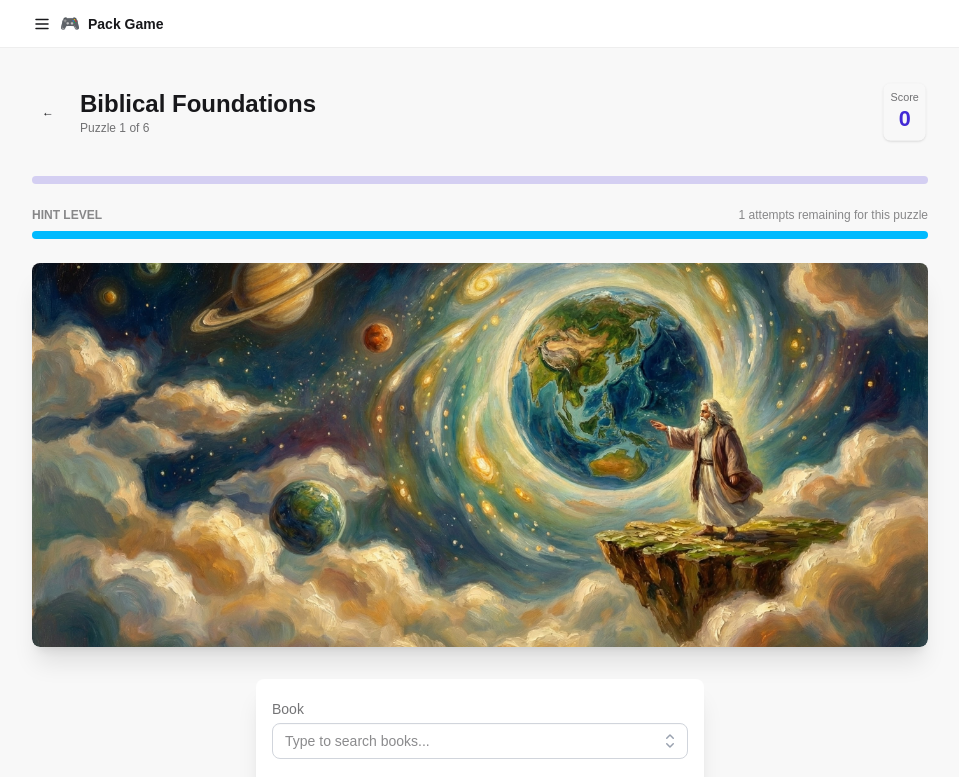
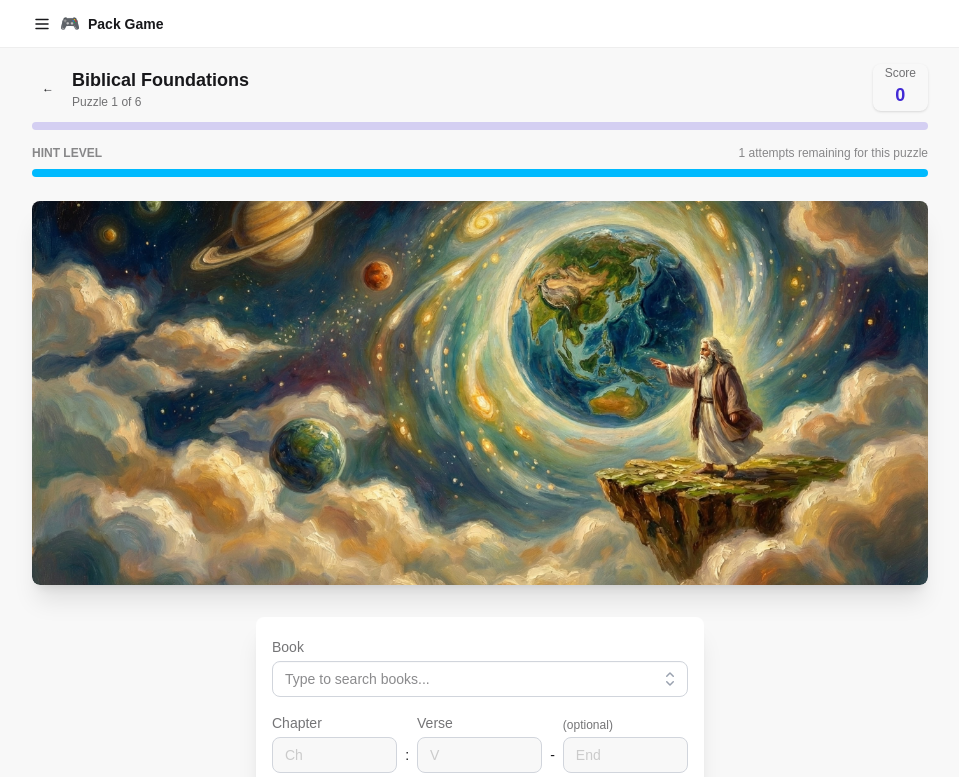
Before and after one commit to VegaSkyLabs/vega-bible-web, a Next.js app: page /game/starter-pack in a window 1280 px wide. Shown: the top 777 px of the page, without its empty margins (160-1119 px from the left). Built offline with nearby package versions, Linux system fonts and the light colour scheme.

Commit message:
[Update] - Adjust layout and styling in GameContainer for improved UI -I think this style look bit better.

```diff
--- a/components/GameContainer.tsx
+++ b/components/GameContainer.tsx
@@ -86,30 +86,30 @@ export default function GameContainer({ puzzlePackage, initialPuzzleId }: GameCo
   const currentImagePath = currentPuzzle.imageClues[currentImageIndex] || currentPuzzle.imageClues[0];
 
   return (
-    <div className="min-h-screen bg-base-200 py-8 px-4">
+    <div className="min-h-screen bg-base-200 p-4">
       <div className="max-w-4xl mx-auto">
         {/* Header */}
-        <div className="flex justify-between items-center mb-8">
-          <div className="flex items-center gap-4">
+        <div className="flex justify-between items-center mb-[10px]">
+          <div className="flex items-center gap-2">
             <Link href="/" className="btn btn-circle btn-ghost btn-sm">
               ←
             </Link>
             <div>
-              <h1 className="text-2xl font-bold">{puzzlePackage.title}</h1>
+              <h1 className="text-lg font-semibold">{puzzlePackage.title}</h1>
               <p className="text-xs opacity-60">Puzzle {gameState.currentVerseIndex + 1} of {totalVerses}</p>
             </div>
           </div>
-          <div className="stats shadow scale-90">
-            <div className="stat place-items-center p-2">
-              <div className="stat-title text-xs">Score</div>
-              <div className="stat-value text-primary text-2xl">{gameState.score}</div>
+          <div className="stats shadow">
+            <div className="stat place-items-center px-3 py-0.5">
+              <div className="stat-title text-xs leading-tight">Score</div>
+              <div className="stat-value text-primary text-lg">{gameState.score}</div>
             </div>
           </div>
         </div>
 
         {/* Progress Bar for Puzzles */}
         <progress
-          className="progress progress-primary w-full mb-4"
+          className="progress progress-primary w-full mb-2"
           value={gameState.currentVerseIndex}
           max={totalVerses}
         ></progress>
```
